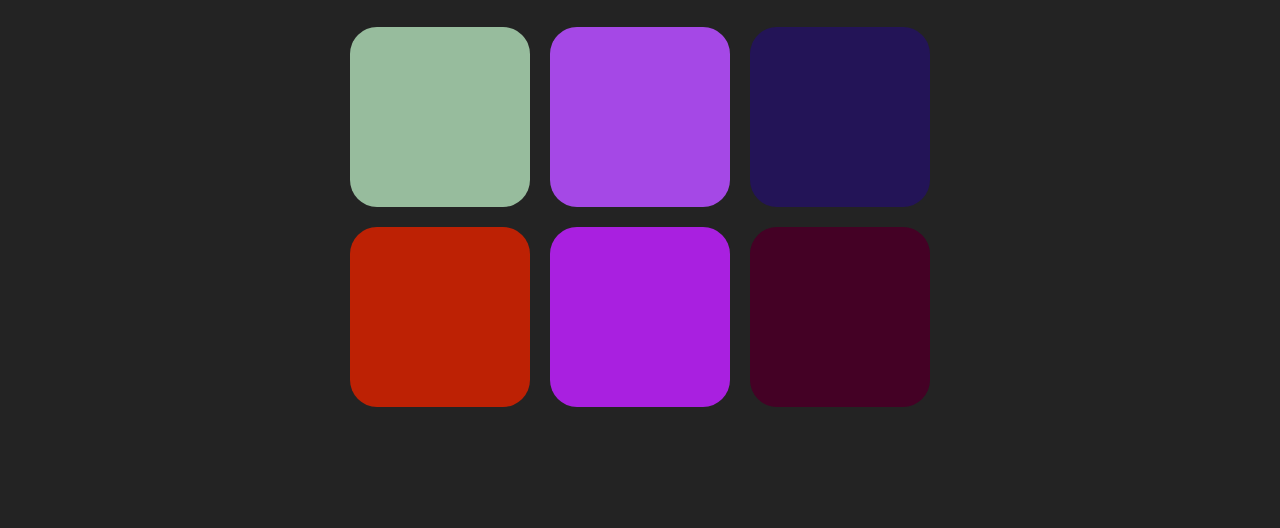
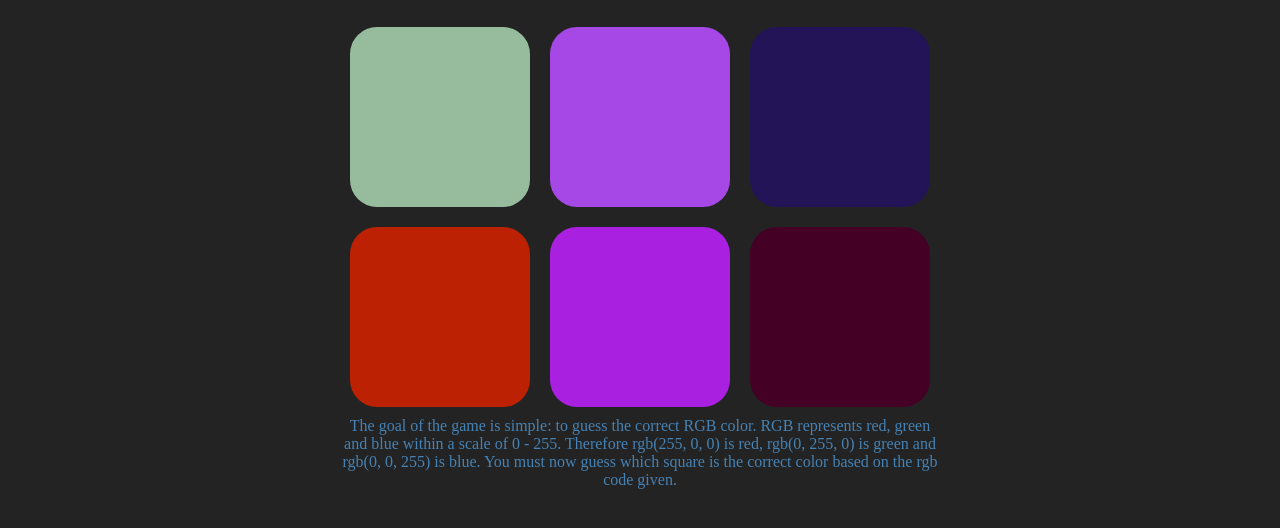
Before and after one commit to ethynnvo/The-Great-RGB-Guessing-Game, a plain HTML site: page index.html in a window 1280 px wide. Shown: the part 214-742 px from the top of the page. Drawn offline with Linux system fonts and the light colour scheme.

Commit message:
added rules and explanation

```diff
--- a/index.html
+++ b/index.html
@@ -30,7 +30,15 @@
         <div class="square"></div>
         <div class="square"></div>
         <div class="square"></div>
+        <div class="rules">
+            <p>The goal of the game is simple: to guess the correct RGB color. RGB represents red, green and blue within
+                a scale of 0 - 255. Therefore rgb(255, 0, 0) is red, rgb(0, 255, 0) is green and rgb(0, 0, 255) is blue. You must
+                now guess which square is the correct color based on the rgb code given.
+            </p>
+        </div>
     </div>
+
+
 
 
     <script src="app.js"></script>
--- a/styles.css
+++ b/styles.css
@@ -73,3 +73,16 @@ button:hover {
     display: inline-block;
     width: 20%;
 }
+
+.rules {
+    color: steelblue;
+    margin 0px auto;
+    text-align: center;
+    padding: 20px 0;
+}
+
+@media only screen (max-width: 600px) {
+    #message {
+        width: inherit;
+    }
+}
```
